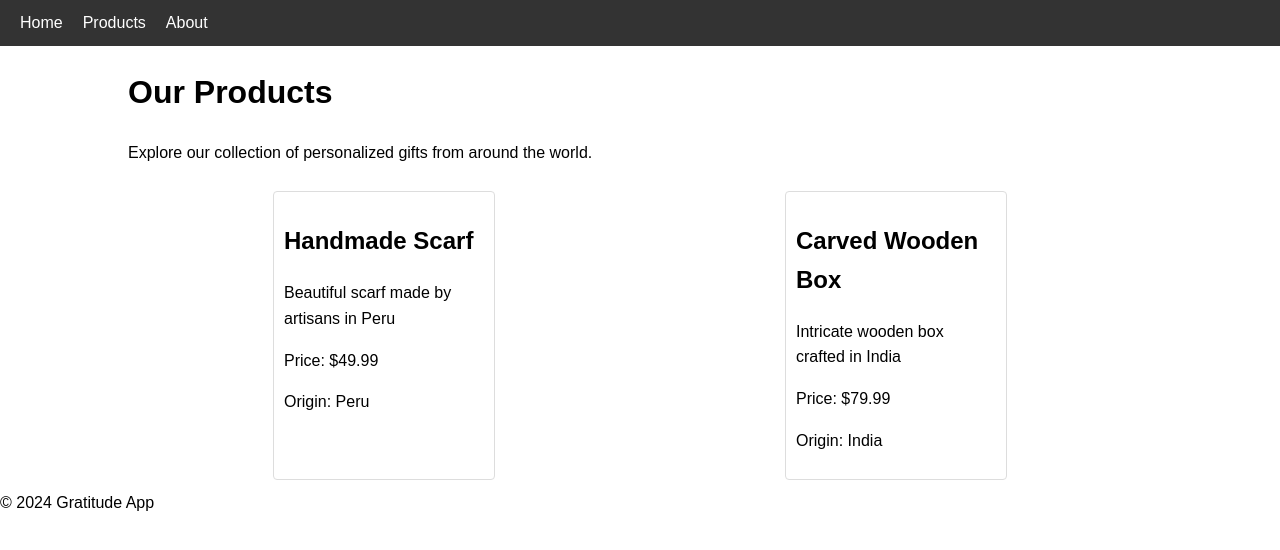
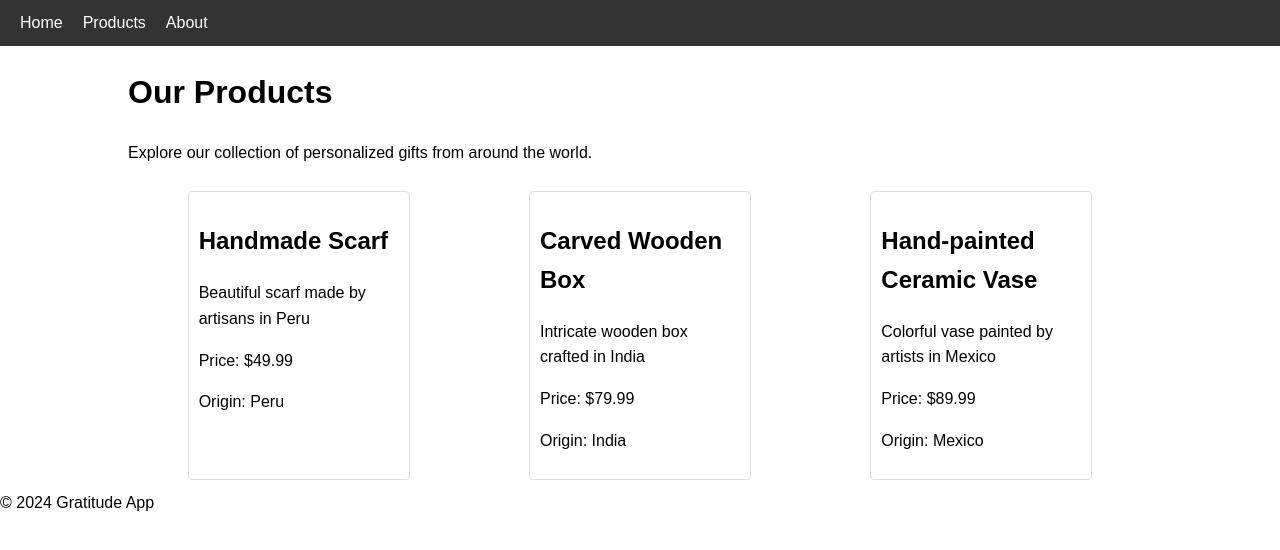
Before and after one commit to JenniferMcPherson/gratitude-app, a Next.js app: page /products in a window 1280 px wide. Shown: the top 550 px of the page. Built offline with nearby package versions, Linux system fonts and the light colour scheme.

Commit message:
Update products.js

```diff
--- a/pages/products.js
+++ b/pages/products.js
@@ -1,20 +1,30 @@
-import React from 'react';
+import React, { useState, useEffect } from 'react';
 import Layout from '../components/Layout';
 import ProductCard from '../components/ProductCard';
-
-const sampleProducts = [
-  { name: "Handmade Scarf", description: "Beautiful scarf made by artisans in Peru", price: 49.99, origin: "Peru" },
-  { name: "Carved Wooden Box", description: "Intricate wooden box crafted in India", price: 79.99, origin: "India" },
-];
+import { getProducts } from '../utils/mockApi';
 
 export default function Products() {
+  const [products, setProducts] = useState([]);
+  const [loading, setLoading] = useState(true);
+
+  useEffect(() => {
+    getProducts().then(data => {
+      setProducts(data);
+      setLoading(false);
+    });
+  }, []);
+
+  if (loading) {
+    return <Layout><p>Loading products...</p></Layout>;
+  }
+
   return (
     <Layout>
       <h1>Our Products</h1>
       <p>Explore our collection of personalized gifts from around the world.</p>
       <div className="product-list">
-        {sampleProducts.map((product, index) => (
-          <ProductCard key={index} {...product} />
+        {products.map((product) => (
+          <ProductCard key={product.id} {...product} />
         ))}
       </div>
     </Layout>
```
